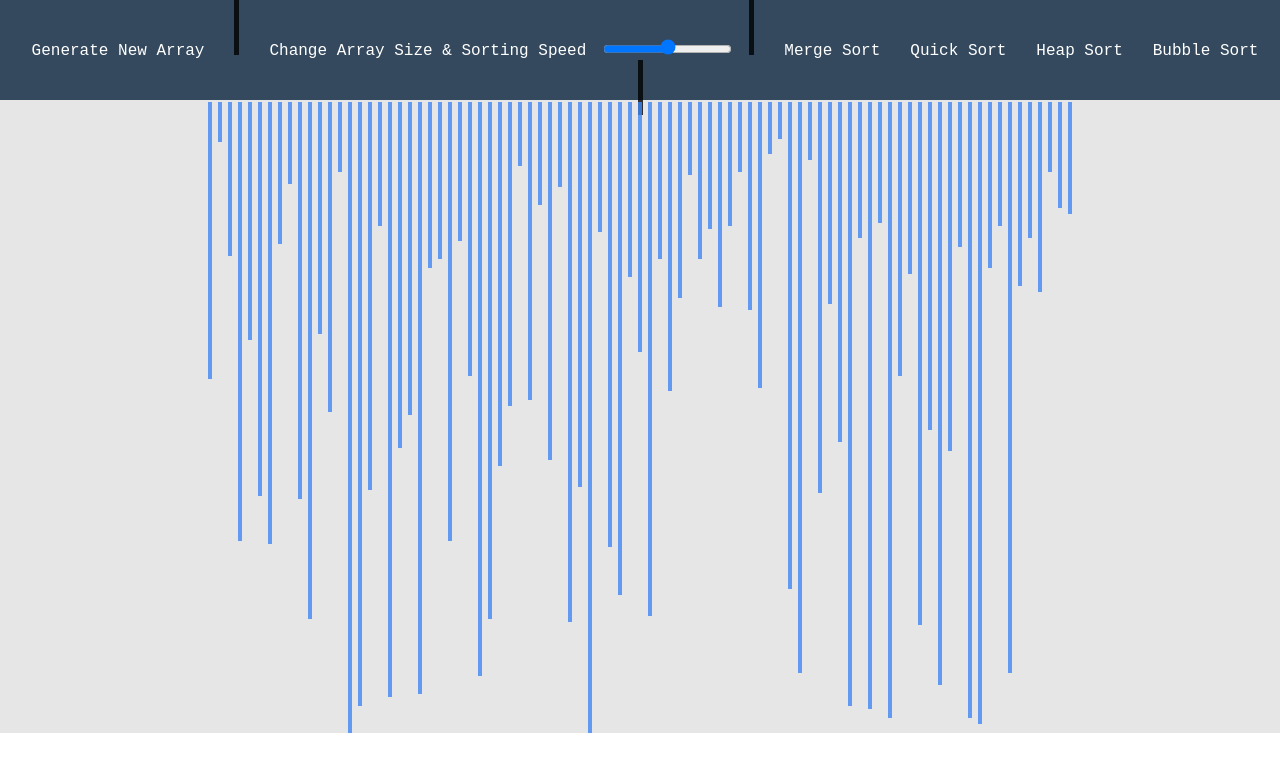
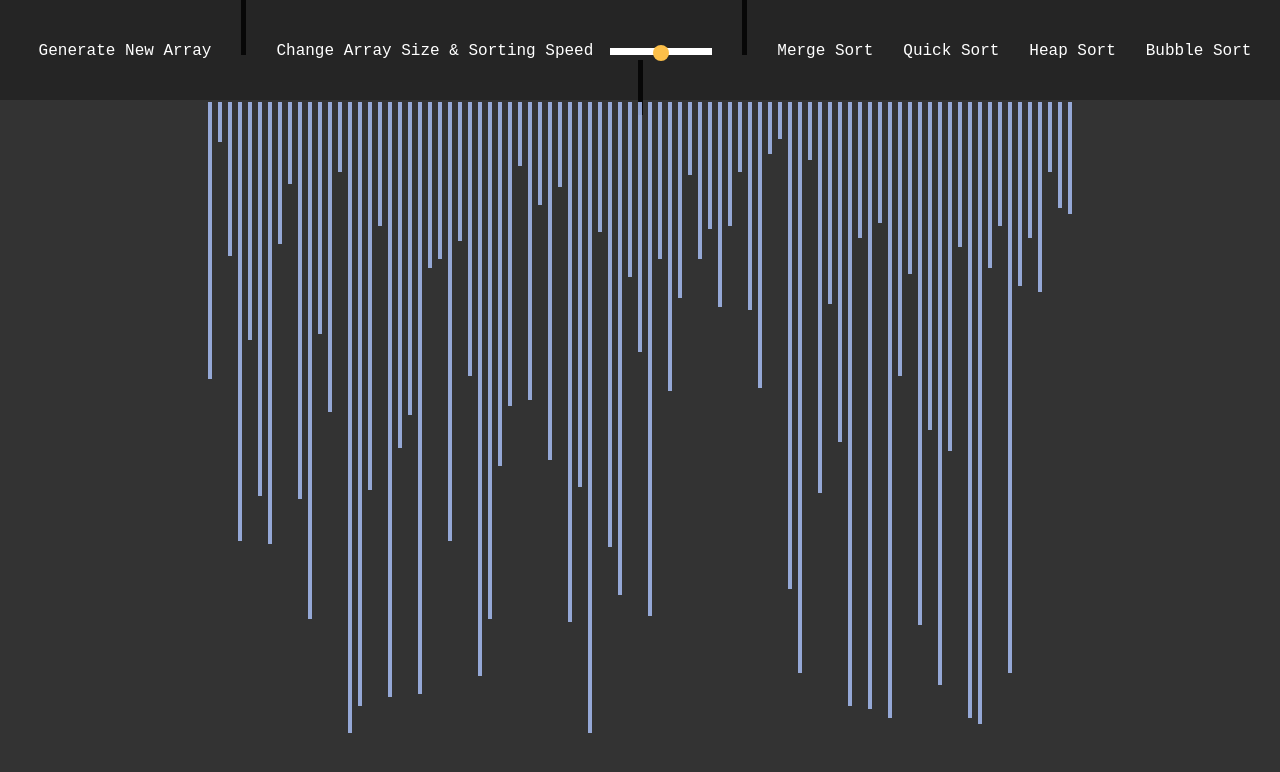
Before and after one commit to rleung1004/Sorting_Visualizer, a React (Create React App) app: page / in a window 1280 px wide. Shown: the top 772 px of the page. Built offline with nearby package versions, Linux system fonts and the light colour scheme.

Commit message:
changed color into dark mode theme

```diff
--- a/public/index.html
+++ b/public/index.html
@@ -24,7 +24,7 @@
       work correctly both with client-side routing and a non-root public URL.
       Learn how to configure a non-root public URL by running `npm run build`.
     -->
-    <title>React App</title>
+    <title>Sorting Visualizer</title>
   </head>
   <body>
     <noscript>You need to enable JavaScript to run this app.</noscript>
--- a/src/components/Body/Body.css
+++ b/src/components/Body/Body.css
@@ -1,7 +1,7 @@
 #body-container {
   width: 100%;
   height: 100%;
-  background-color: rgb(230, 230, 230);
+  background-color: #333333;
   text-align: center;
 }
 
--- a/src/components/Body/Body.jsx
+++ b/src/components/Body/Body.jsx
@@ -66,10 +66,10 @@ class Body extends Component {
                   currentMerge.includes(index)
                 ? "rgba(78, 216, 96, 0.8)"
                 : pivot === index
-                ? "rgba(237, 234, 59, 0.8)"
+                ? "rgba(188, 19, 254, 0.8)"
                 : currentSorted.includes(index)
-                ? "rgba(169, 92, 232, 0.8)"
-                : "rgba(66, 134, 244, 0.8)";
+                ? "rgba(253, 253, 150, 0.8)"
+                : "rgba(174, 198, 255, 0.8)";
               return (
                 <div
                   className="arrayElement"
--- a/src/components/Toolbar/Toolbar.css
+++ b/src/components/Toolbar/Toolbar.css
@@ -1,10 +1,10 @@
 #toolbar {
   width: 100%;
   height: 100px;
-  background-color: #34495e;
+  background-color: rgb(37, 37, 37);
 }
 
-#generateArray {
+#generate-array {
   font-size: 16px;
   font-family: monospace;
   display: inline-block;
@@ -12,11 +12,11 @@
   margin-right: 15px;
 }
 
-#generateArray:hover {
+#generate-array:hover {
   color: rgb(212, 212, 212) !important;
 }
 
-#generateArrayX {
+#generate-arrayX {
   font-size: 16px;
   font-family: monospace;
   display: inline-block;
@@ -24,7 +24,7 @@
   margin-right: 15px;
 }
 
-#arraySize {
+#array-size {
   font-size: 16px;
   font-family: monospace;
   display: inline-block;
@@ -32,7 +32,7 @@
   margin-right: 15px;
 }
 
-#changeSize {
+#change-size {
   outline: none;
   margin-right: 15px;
 }
@@ -61,7 +61,7 @@
 }
 
 .current-algorithm-button {
-  color: rgb(241, 94, 255);
+  color: #fcbf49;
   font-size: 16px;
   font-family: monospace;
   display: inline-block;
@@ -80,12 +80,27 @@
 #sort:hover {
   color: rgb(212, 212, 212);
 }
+
+input[type="range"] {
+  -webkit-appearance: none;
+  border: 1px solid white;
+  width: 100px;
+}
+
+input[type="range"]::-webkit-slider-runnable-track {
+  width: 100px;
+  height: 5px;
+  border: none;
+  border-radius: 3px;
+}
+
 input[type="range"]::-webkit-slider-thumb {
+  -webkit-appearance: none;
   border: none;
   height: 16px;
   width: 16px;
   border-radius: 50%;
-  background: rgb(241, 94, 255);
+  background: #fcbf49;
   margin-top: -4px;
 }
 
@@ -94,7 +109,22 @@ input[type="range"]:focus {
 }
 
 input[type="range"]:focus::-webkit-slider-runnable-track {
-  background: #cccccc;
+  background: #ccc;
+}
+
+input[type="range"]::-moz-range-track {
+  width: 100px;
+  height: 5px;
+  border: none;
+  border-radius: 3px;
+}
+
+input[type="range"]::-moz-range-thumb {
+  border: none;
+  height: 16px;
+  width: 16px;
+  border-radius: 50%;
+  background: #fcbf49;
 }
 
 input[type="range"]:-moz-focusring {
@@ -112,7 +142,7 @@ input[type="range"]::-ms-track {
 }
 
 input[type="range"]::-ms-fill-lower {
-  background: #777777;
+  background: #777;
   border-radius: 10px;
 }
 
@@ -125,13 +155,13 @@ input[type="range"]::-ms-thumb {
   height: 16px;
   width: 16px;
   border-radius: 50%;
-  background: rgb(241, 94, 255);
+  background: #fcbf49;
 }
 
 input[type="range"]:focus::-ms-fill-lower {
-  background: #888888;
+  background: #888;
 }
 
 input[type="range"]:focus::-ms-fill-upper {
-  background: #cccccc;
+  background: #ccc;
 }
--- a/src/components/Toolbar/Toolbar.jsx
+++ b/src/components/Toolbar/Toolbar.jsx
@@ -40,14 +40,14 @@ class Toolbar extends Component {
     return (
       <div id="toolbar">
         <div
-          id={!isRunning ? "generateArray" : "generateArrayX"}
+          id={!isRunning ? "generate-array" : "generate-arrayX"}
           style={{ color: color, cursor: cursor }}
           onClick={!isRunning ? () => generateArray(array.length) : null}
         >
           Generate New Array
         </div>
         <div className="separator"></div>
-        <div id="arraySize" style={{ color: color }}>
+        <div id="array-size" style={{ color: color }}>
           Change Array Size & Sorting Speed
         </div>
         <input
--- a/src/index.css
+++ b/src/index.css
@@ -1,13 +1,14 @@
 body {
   margin: 0;
-  font-family: -apple-system, BlinkMacSystemFont, 'Segoe UI', 'Roboto', 'Oxygen',
-    'Ubuntu', 'Cantarell', 'Fira Sans', 'Droid Sans', 'Helvetica Neue',
+  font-family: -apple-system, BlinkMacSystemFont, "Segoe UI", "Roboto", "Oxygen",
+    "Ubuntu", "Cantarell", "Fira Sans", "Droid Sans", "Helvetica Neue",
     sans-serif;
   -webkit-font-smoothing: antialiased;
   -moz-osx-font-smoothing: grayscale;
+  background-color: #333333;
 }
 
 code {
-  font-family: source-code-pro, Menlo, Monaco, Consolas, 'Courier New',
+  font-family: source-code-pro, Menlo, Monaco, Consolas, "Courier New",
     monospace;
 }
```
